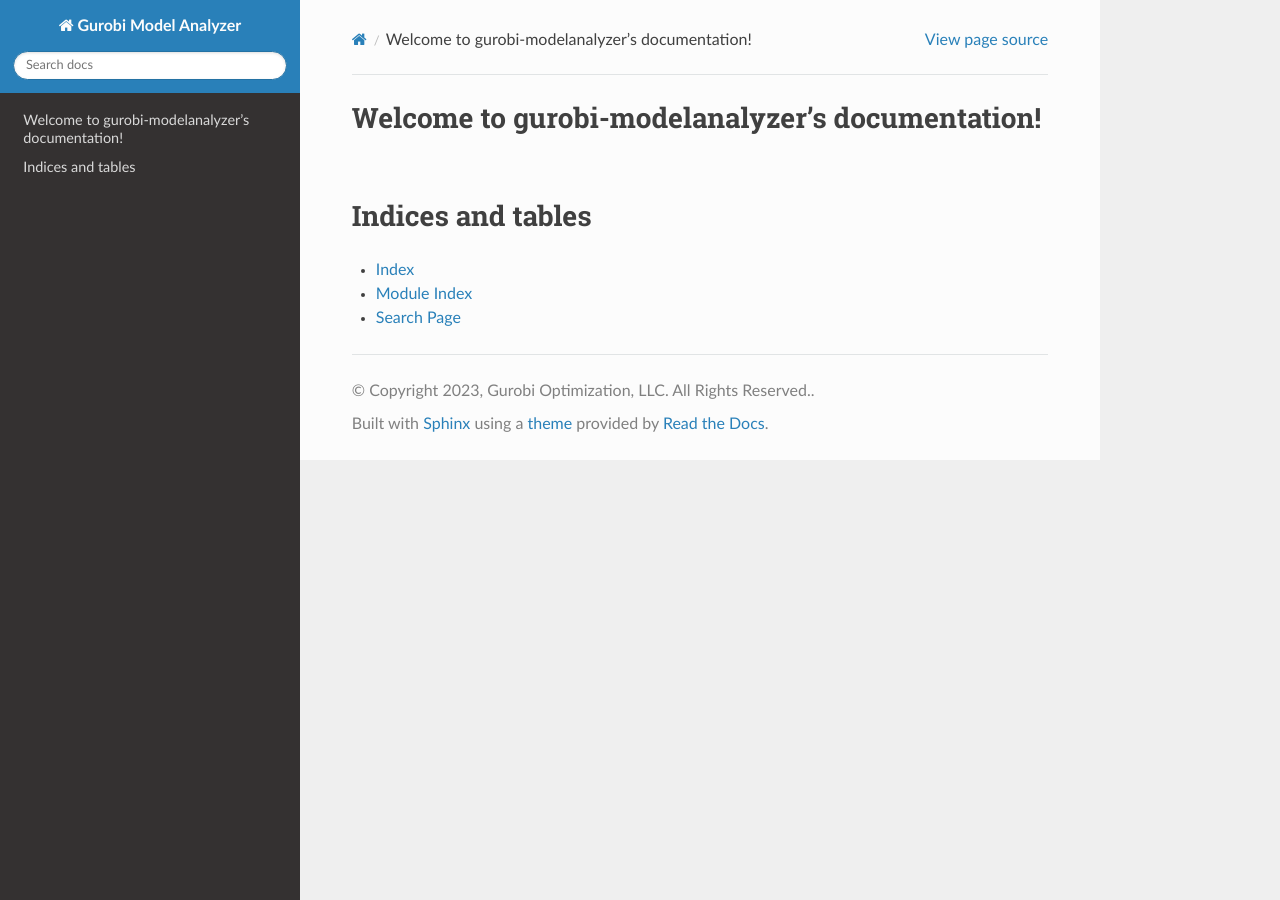
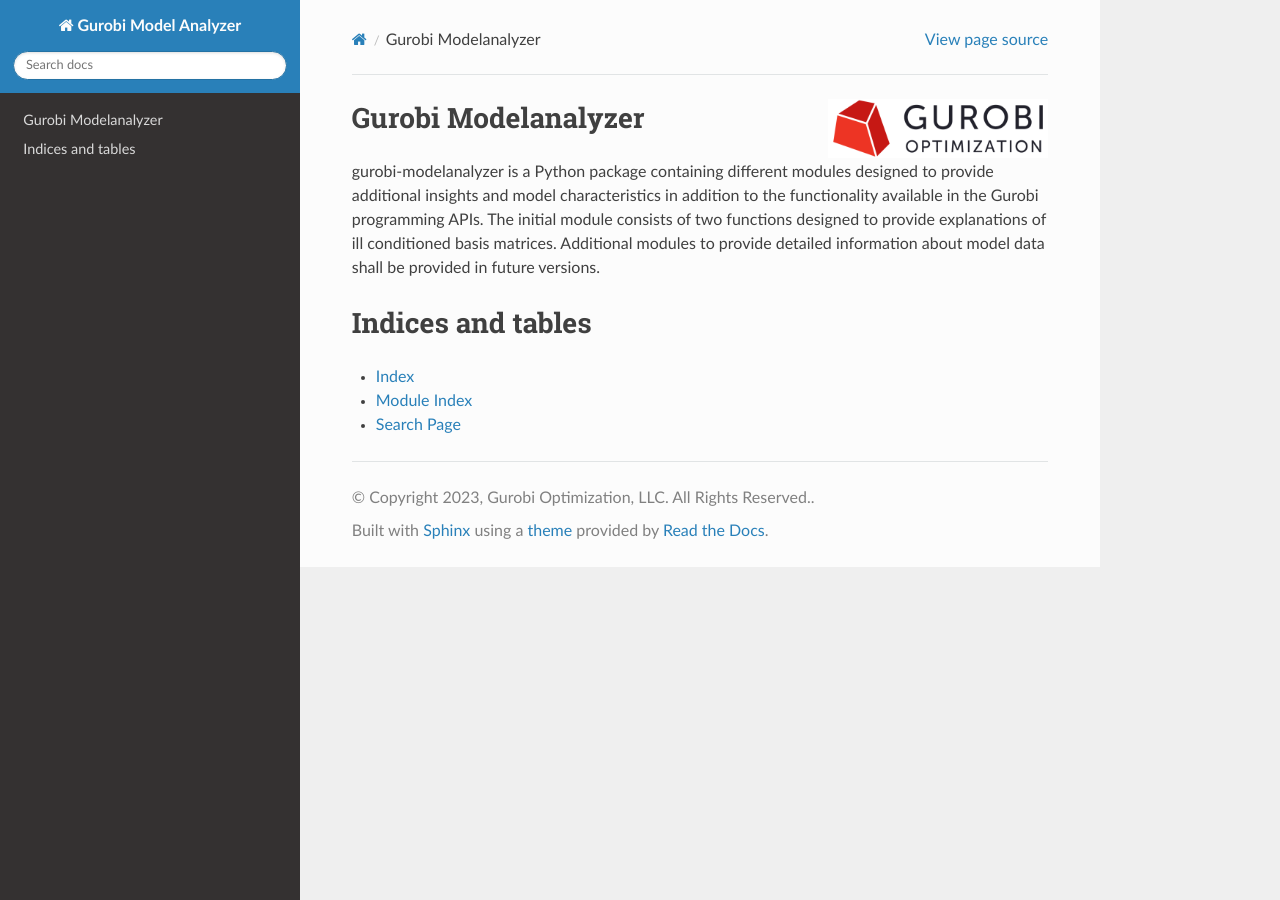
Before and after one commit to Gurobi/gurobi-modelanalyzer, a Sphinx documentation site: the page built from docs/source/index.rst, in a window 1280 px wide. Built offline with Sphinx 7.4.7 and the Read the Docs theme 2.0.0, drawn with Linux system fonts in a browser that asks for light colours.

Commit message:
Edits to index.rst file.

```diff
--- a/docs/source/index.rst
+++ b/docs/source/index.rst
@@ -3,8 +3,26 @@
    You can adapt this file completely to your liking, but it should at least
    contain the root `toctree` directive.
 
-Welcome to gurobi-modelanalyzer's documentation!
-================================================
+.. image:: _static/image8.png
+     :width: 220
+     :target: https://www.gurobi.com
+     :alt: Gurobi
+     :class: float-right
+
+..  rst-class::  clear-both
+
+
+
+
+Gurobi Modelanalyzer
+====================
+gurobi-modelanalyzer is a Python package containing different modules
+designed to provide additional insights and model characteristics in
+addition to the functionality available in the Gurobi programming APIs.
+The initial module consists of two functions designed to provide
+explanations of ill conditioned basis matrices.  Additional modules
+to provide detailed information about model data shall be provided in
+future versions.
 
 .. toctree::
    :maxdepth: 2
```
Also changed, not shown: docs/source/_static/gurobi-logo-title.png (added), docs/source/_static/gurobi.png (added), docs/source/_static/image8.png (added).
